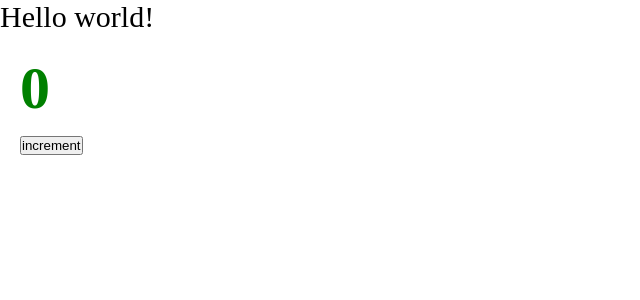
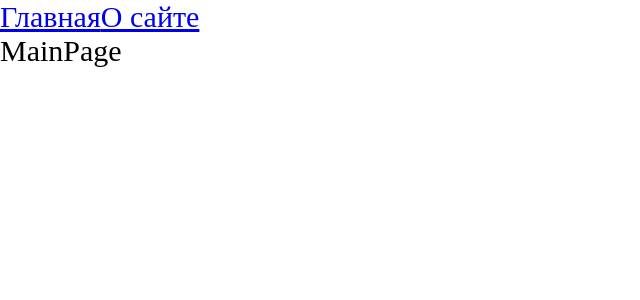
Before and after one commit to rizespb/SP-UlbiTV-Project, a React app: page / in a window 1280 px wide. Shown: the top 300 px of the page, without its empty margins (0-640 px from the left). Built offline with nearby package versions, Linux system fonts and the light colour scheme.

Commit message:
Роутинг

```diff
--- a/package.json
+++ b/package.json
@@ -15,6 +15,7 @@
     "@types/node": "^17.0.21",
     "@types/react": "^17.0.39",
     "@types/react-dom": "^17.0.11",
+    "@types/react-router-dom": "^5.3.3",
     "@types/webpack": "^5.28.0",
     "@types/webpack-dev-server": "^4.7.2",
     "css-loader": "^6.6.0",
@@ -32,6 +33,7 @@
   },
   "dependencies": {
     "react": "^17.0.2",
-    "react-dom": "^17.0.2"
+    "react-dom": "^17.0.2",
+    "react-router-dom": "^6.2.1"
   }
 }
--- a/src/App.tsx
+++ b/src/App.tsx
@@ -1,10 +1,18 @@
-import { Counter } from './components/Counter'
+import { Link } from 'react-router-dom'
+import { Route, Routes } from 'react-router-dom'
+import AboutPage from './pages/AboutPage/AboutPage'
+import MainPage from './pages/MainPage/MainPage'
 
 const App = () => {
   return (
     <div className="app">
-      Hello world!
-      <Counter />
+      <Link to={'/'}>Главная</Link>
+      <Link to={'/about'}>О сайте</Link>
+
+      <Routes>
+        <Route path={'/about'} element={<AboutPage />} />
+        <Route path={'/'} element={<MainPage />} />
+      </Routes>
     </div>
   )
 }
--- a/src/index.tsx
+++ b/src/index.tsx
@@ -1,5 +1,11 @@
 import { render } from 'react-dom'
+import { BrowserRouter } from 'react-router-dom'
 import App from './App'
 import './index.scss'
 
-render(<App />, document.getElementById('root'))
+render(
+  <BrowserRouter>
+    <App />
+  </BrowserRouter>,
+  document.getElementById('root')
+)
--- /dev/null
+++ b/src/pages/AboutPage/AboutPage.tsx
@@ -0,0 +1,5 @@
+const AboutPage = () => {
+  return <div>AboutPage</div>
+}
+
+export default AboutPage
--- /dev/null
+++ b/src/pages/MainPage/MainPage.tsx
@@ -0,0 +1,9 @@
+const MainPage = () => {
+	return (
+		<div>
+			MainPage
+		</div>
+	);
+};
+
+export default MainPage;
```
Also changed, not shown: 2 other files (tests, documents, lock files or other folders).
